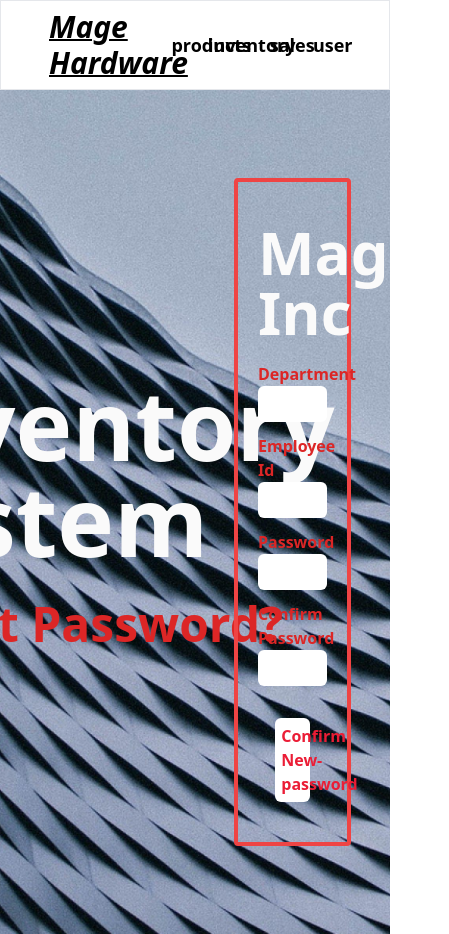
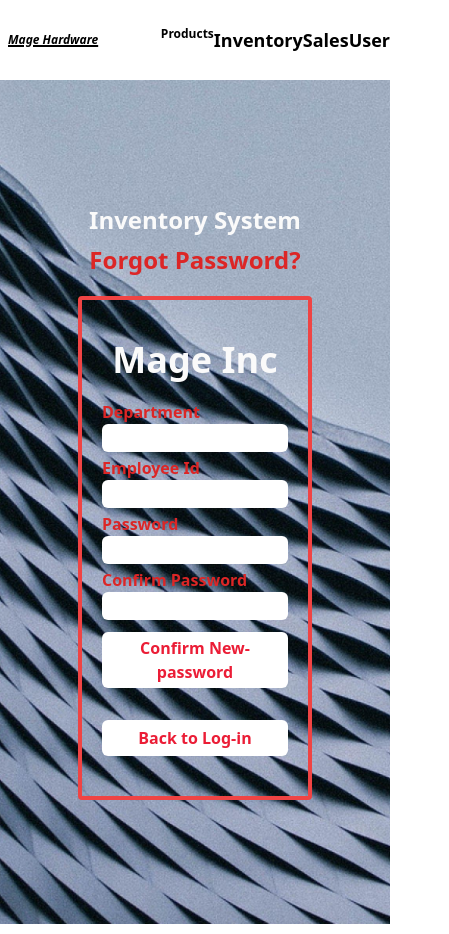
Before and after one commit to JoshuaMage/Inventory-System-Mage, a SvelteKit app: page /forgotpassword in a window 390 px wide. Shown: the whole page, 449 px wide, since content can reach past the window. Built offline with nearby package versions, Linux system fonts and the light colour scheme; no server answers.

Commit message:
product responsiwte for mobile

```diff
--- a/src/routes/+layout.svelte
+++ b/src/routes/+layout.svelte
@@ -19,25 +19,9 @@
 			!authenticated &&
 			!['/', '/ForgotPassword', '/CreateAccount'].includes($page.url.pathname)
 		) {
-			// Handle redirection or logic here
 		}
 
-		// const domain = 'example.com'; // Example domain
 		loading = true;
-
-		// fetch(`/punycode?domain=${domain}`)
-		// 	.then((response) => {
-		// 		if (!response.ok) throw new Error('Network response was not ok');
-		// 		return response.json();
-		// 	})
-		// 	.then((data) => {
-		// 		const punyEncoded = data.punyEncoded;
-		// 		console.log('Punycode encoded:', punyEncoded);
-		// 	})
-		// 	.catch((err) => console.error('Error fetching punycode:', err))
-		// 	.finally(() => {
-		// 		loading = false; // Reset loading state
-		// 	});
 	});
 
 	onDestroy(() => {
@@ -57,24 +41,25 @@
 	}
 
 	$: hideLayout = ['/', '/ForgotPassword', '/CreateAccount'].includes($page.url.pathname);
+
 </script>
 
 {#if !hideLayout}
-	<main class="border-b-gray-600 border-solid">
-		<nav class="border px-10 grid grid-cols-2 bg-white">
-			<div class="flex justify-self-start place-self-center">
+	<main class=" border-b-gray-600 border-solid">
+		<nav class="flex h-20 w-full md:px-10  bg-white">
+			<div class="justify-self-start place-self-center flex-1">
 				<h1
-					class="font-black text-3xl italic font-sans p-2 underline decoration-solid decoration-2"
+					class="font-black max-sm:text-xs md:text-3xl italic font-sans p-2 underline decoration-solid decoration-2"
 				>
 					Mage Hardware
 				</h1>
 			</div>
 
-			<div class="  place-content-center justify-self-end">
-				<div class="grid grid-cols-4 gap-2 text-center">
+			<div class=" place-content-center justify-self-end ">
+				<div class="flex md:gap-12 text-center">
 					<!-- Products Dropdown -->
-					<div class="relative group flex justify-center">
-						<a href="/product" class="font-bold text-lg font-sans text-center">products</a>
+					<div class="relative group flex justify-center hover:underline">
+						<a href="/product" class="font-bold max-sm:text-xs  md:text-lg font-sans text-center">Products</a>
 
 						<div
 							class="opacity-0 invisible absolute top-10 z-10 w-48 p-2 text-black bg-white rounded group-hover:opacity-100 group-hover:visible transition-all duration-300"
@@ -103,8 +88,8 @@
 					</div>
 
 					<!-- Inventory Dropdown -->
-					<div class="relative group flex justify-center">
-						<a href="/inventory" class="font-bold text-lg font-sans text-center">inventory</a>
+					<div class="relative group flex justify-center hover:underline">
+						<a href="/inventory" class="font-bold text-lg font-sans text-center">Inventory</a>
 
 						<div
 							class="opacity-0 invisible absolute top-10 z-10 p-2 w-48 text-black bg-white rounded group-hover:opacity-100 group-hover:visible transition-all duration-300"
@@ -138,8 +123,8 @@
 					</div>
 
 					<!-- Sales Dropdown -->
-					<div class="relative group flex justify-center">
-						<a href="/sales" class="font-bold text-lg font-sans text-center">sales</a>
+					<div class="relative group flex justify-center hover:underline">
+						<a href="/sales" class="font-bold text-lg font-sans text-center">Sales</a>
 
 						<div
 							class="opacity-0 invisible absolute top-10 z-10 p-2 w-48 text-black bg-white rounded group-hover:opacity-100 group-hover:visible transition-all duration-300"
@@ -163,8 +148,8 @@
 					</div>
 
 					<!-- User Dropdown -->
-					<div class="relative group flex justify-center">
-						<a href="/user" class="font-bold text-lg font-sans text-center">user</a>
+					<div class="relative group flex justify-center hover:underline-">
+						<a href="/user" class="font-bold text-lg font-sans text-center">User</a>
 
 						<div
 							class="opacity-0 invisible absolute top-10 z-10 p-2 w-40 text-black bg-white rounded group-hover:opacity-100 group-hover:visible transition-all duration-300"
--- a/src/routes/+page.svelte
+++ b/src/routes/+page.svelte
@@ -40,11 +40,9 @@
 		return 'Login failed. Please check your credentials and try again.';
 	}
 
-	const details = () => 'sm:text-base md:text-xs 2xl:text-xl  font-bold';
-	const inputDetails = () =>
-		'sm:h-6 md:h-7 2xl:h-10 mb-3 text-stone-950 pl-3.5 font-bold rounded-md hover:shadow-lg hover:shadow-black';
-	const clickButton = () =>
-		'sm:w-9/12 2xl:w-full sm:font-semibold md:font-bold 2xl:font-extrabold sm:text-xs  2xl:text-lg sm:py-1 md:py-2 flex text-center rounded-md justify-center items-center bg-white hover:bg-paginationButton text-black hover:text-white  hover:shadow-lg hover:shadow-paginationButton';
+	const input = () =>
+		'h-7 px-3 md:h-9 mb-1 md:mb-3 text-stone-950 text-xs font-bold rounded-md hover:shadow-lg hover:shadow-black';
+	const labelCss = () => 'md:text-xl md:text-1.5xl font-bold';
 </script>
 
 {#each $LOGIN as login}
@@ -52,64 +50,59 @@
 		class="h-screen w-screen bg-login-image bg-cover bg-center bg-no-repeat flex justify-center place-content-center overflow-hidden"
 	>
 		<!-- First Container -->
-		<div class="container min-h-screen grid grid-cols-2 place-items-center overflow-hidden">
+		<div
+			class="container min-h-screen flex flex-col justify-center gap-y-3 md:grid md:grid-cols-2 place-items-center overflow-hidden"
+		>
 			<div class="text-neutral-50 flex flex-col">
-				<h1
-					class="2xl:text-7xl sm:text-3xl md:text-3xl sm:text-center font-bold xl:mb-8 sm:mb-1 md:mb-1"
+				<h1 class="text-2xl md:text-7xl font-bold mb-2 md:mb-8">{login.title}</h1>
+				<p
+					class="text-2xl md:text-3xl font-extrabold overflow-hidden whitespace-nowrap border-black typing-animation"
 				>
-					{login.title}
-				</h1>
-				<p
-					class="text-3xl font-extrabold overflow-hidden whitespace-nowrap border-black typing-animation"
-				>
-					<strong class="text-white text-4xl sm:text-xl md:text-2xl 2xl:text-4xl"
-						>{login.description}</strong
-					>
+					<strong class="text-white text-2xl md:text-4xl">{login.description}</strong>
 				</p>
 			</div>
 
 			<div
-				class="flex flex-col text-neutral-50 w-9/12 border-4 border-stone-50 sm:py-6 md:py-6 2xl:py-20 px-5 rounded hover:shadow-lg hover:shadow-white"
+				class="flex flex-col text-neutral-50 w-3/4 md:w-3/5 border-4 border-stone-50 py-10 px-5 rounded hover:shadow-lg hover:shadow-white"
 			>
-				<h2 class="sm:text-3xl md:text-3xl 2xl:text-6xl font-bold mb-5 text-center">
-					{login.company}
-				</h2>
+				<h2 class="text-4xl md:text-6xl font-bold mb-5 text-center">{login.company}</h2>
 
 				{#if errorMessage}
 					<p class="text-red-600 text-center mb-4 font-bold">{errorMessage}</p>
 				{/if}
 
 				<form class="flex flex-col" on:submit={onSubmit}>
-					<label for="name" class={details()}>{login.name}</label>
-					<input type="text" name="name" id="name" class={inputDetails()} required />
-					<label for="id" class={details()}>{login.id}</label>
-					<input type="number" name="id" id="id" class={inputDetails()} required />
-					<label for="password" class={details()}>{login.password}</label>
-					<input type="password" name="password" id="password" class={inputDetails()} required />
-				</form>
+					<label for="name" class={labelCss()}>{login.name}</label>
+					<input type="text" name="name" id="name" class={input()} required />
+					<label for="id" class={labelCss()}>{login.id}</label>
+					<input type="number" name="id" id="id" class={input()} required />
+					<label for="password" class={labelCss()}>{login.password}</label>
+					<input type="password" name="password" id="password" class={input()} required />
 
+					<!-- Submit Button -->
 					<div class="flex justify-center mt-5">
 						<button
-						class="sm:w-9/12 2xl:w-3/6 sm:font-semibold md:font-bold 2xl:font-extrabold sm:text-xs 2xl:text-lg sm:py-1 md:py-2 flex rounded-md justify-center items-center bg-white hover:bg-paginationButton text-black hover:text-white hover:shadow-lg hover:shadow-paginationButton"
+							class="w-3/4 p-1.5 md:w-3/6 font-bold flex rounded-md justify-center items-center md:py-2 bg-white hover:bg-paginationButton text-black hover:text-white hover:shadow-lg hover:shadow-paginationButton"
 							type="submit"
 						>
 							{login.login}
 						</button>
 					</div>
+				</form>
 
-				<!-- Additional Navigation -->
-				<nav class=" flex justify-center gap-3 mt-4">
-					<ul
-						class="sm:flex sm:flex-col 2xl:grid 2xl:grid-cols-2 justify-center items-center w-full m-0 gap-4"
+				<div class="flex max-sm:flex-col items-center gap-2 justify-center mt-5">
+					<button
+						class=" w-3/4 p-1.5 text-center rounded-md bg-white hover:bg-paginationButton text-black hover:text-white md:mt-5 md:py-2 font-bold flex justify-center items-center hover:shadow-lg hover:shadow-paginationButton"
 					>
-						<li class={clickButton()}>
 						<a href="/ForgotPassword">{login.forgotPassword}</a>
-						</li>
-						<li class={clickButton()}>
+					</button>
+
+					<button
+						class="w-3/4 text-center p-1.5 rounded-md bg-white hover:bg-paginationButton text-black hover:text-white md:mt-5 md:py-2 font-bold flex justify-center items-center hover:shadow-lg hover:shadow-paginationButton"
+					>
 						<a href="/CreateAccount">{login.createAccount}</a>
-						</li>
-					</ul>
-				</nav>
+					</button>
+				</div>
 			</div>
 		</div>
 	</main>
--- a/src/routes/createaccount/+page.svelte
+++ b/src/routes/createaccount/+page.svelte
@@ -33,55 +33,65 @@
 			console.log('Form is invalid');
 		}
 	}
+	const input = () =>
+		'h-7 px-3 md:h-9 mb-1 md:mb-3 text-stone-950 text-xs font-bold rounded-md hover:shadow-lg hover:shadow-black';
+	const labelCss = () => 'md:text-xl md:text-1.5xl font-bold';
 </script>
 
 <main
-	class="h-screen w-screen  bg-create-account bg-red bg-cover bg-center bg-no-repeat flex justify-center place-content-center"
+	class="h-screen w-screen  bg-create-account  bg-cover bg-center bg-no-repeat flex justify-center place-content-center"
 >
-	<div class="container min-h-screen grid grid-cols-2 place-items-center overflow-hidden">
+	<div class="container min-h-screen flex flex-col justify-center gap-y-3 md:grid md:grid-cols-2 place-items-center overflow-hidden">
 		<div class="text-white">
-			<h1 class="text-8xl font-bold mb-8">Create Account</h1>
-			<p class="text-5xl text-white font-extrabold">Sign up to start using the app.</p>
+			<h1 class="text-2xl text-center md:text-7xl font-bold mb-2 md:mb-8">Create Account</h1>
+			<p class="text-white text-2xl text-center md:text-5xl font-bold mb-2 md:mb-8d">Sign up to start using the app.</p>
 		</div>
+
 		<div
 			class="flex flex-col text-white w-3/5 border-4 border-white py-10 px-5 rounded hover:shadow-lg hover:shadow-white"
 		>
-			<h2 class="text-6xl font-bold mb-5 text-center text-white">Sign Up</h2>
-			<form class="flex flex-col justify-center" on:submit|preventDefault={onSubmit}>
-				<label for="id" class="text-white text-1.5xl font-bold">Employee-ID</label>
+			<h2 class="text-4xl md:text-6xl font-bold mb-5 text-center">Sign Up</h2>
+			<form class="flex flex-col" on:submit|preventDefault={onSubmit}>
+				<label for="id" class={labelCss()}>Employee-ID</label>
 				<input
 					type="number"
 					name="id"
 					id="id"
-					class="h-9 mb-3 text-stone-950 pl-3.5 font-bold rounded-md hover:shadow-lg hover:shadow-black"
+					class={input()}
 					bind:value={employeeId}
 					required
 				/>
-				<label for="name" class="text-white text-1.5xl font-bold">Employee-Name</label>
+				<label for="name" class={labelCss()}>Employee-Name</label>
 				<input
 					type="text"
 					name="name"
 					id="name"
-					class="h-9 mb-3 text-stone-950 pl-3.5 font-bold rounded-md hover:shadow-lg hover:shadow-black"
+					class={input()}
 					bind:value={employeeName}
 					required
 				/>
-				<label for="password" class="text-white text-1.5xl font-bold">Password</label>
+				<label for="password" class={labelCss()}>Password</label>
 				<input
 					type="password"
 					name="password"
 					id="password"
-					class="h-9 mb-3 text-stone-950 pl-3.5 font-bold rounded-md hover:shadow-lg hover:shadow-black"
+					class={input()}
 					bind:value={password}
 					required
 				/>
-				<div class="flex justify-center mt-5">
+				<div class="flex flex-col items-center gap-y-3 justify-center mt-5 ">
 					<button
 						class="w-3/4 flex justify-center items-center rounded-md bg-orange hover:bg-orange-500 text-white hover:text-orange hover:bg-white p-1.5 font-bold hover:shadow-lg hover:shadow-orange"
 						type="submit"
 					>
 						Create Account
 					</button>
+					<button
+						class="w-3/4 flex justify-center items-center rounded-md bg-orange hover:bg-orange-500 text-white hover:text-orange hover:bg-white p-1.5 font-bold hover:shadow-lg hover:shadow-orange"
+						type="submit"
+					>
+						<a href="/">Back to Log-in</a>
+					</button>
 				</div>
 			</form>
 		</div>
--- a/src/routes/forgotpassword/+page.svelte
+++ b/src/routes/forgotpassword/+page.svelte
@@ -4,7 +4,6 @@
 	import { goto } from '$app/navigation';
 
 	import { FORGOTPASSWORD } from '$lib/userLogin.js';
-
 
 	let email = '';
 
@@ -28,67 +27,58 @@ async function onSubmit(event) {
 			console.log('Form is invalid');
 		}
 	}
+	const input = () =>
+		'h-7 px-3 md:h-9 mb-1 md:mb-3 text-stone-950 text-xs font-bold rounded-md hover:shadow-lg hover:shadow-black';
+	const labelCss = () => 'text-red-600 md:text-xl md:text-1.5xl font-bold';
 </script>
-
 
 {#each $FORGOTPASSWORD as forgotPassword}
 	<main
 		class="h-screen w-screen bg-forgot-password bg-cover bg-center bg-no-repeat flex justify-center place-content-center"
 	>
 		<!-- First Container -->
-		<div class="container  min-h-screen grid grid-cols-2 place-items-center overflow-hidden">
+		<div
+			class="container min-h-screen flex flex-col justify-center gap-y-3 md:grid md:grid-cols-2 place-items-center overflow-hidden"
+		>
 			<div class="text-neutral-50">
-				<h1 class="text-8xl font-bold mb-8">{forgotPassword.title}</h1>
-				<p class="text-5xl text-red-600 font-extrabold">{forgotPassword.description}</p>
+				<h1 class="text-2xl text-center md:text-7xl font-bold mb-2 md:mb-8">
+					{forgotPassword.title}
+				</h1>
+				<p class=" text-red-600 text-2xl text-center md:text-7xl font-bold mb-2 md:mb-8d">
+					{forgotPassword.description}
+				</p>
 			</div>
 
-			<div class="flex flex-col text-neutral-50 w-3/5 border-4 border-red-500 py-10 px-5 rounded   hover:shadow-lg hover:shadow-red-950">
-				<h2 class="text-6xl font-bold mb-5 text-center">{forgotPassword.company}</h2>
+			<div
+				class="flex flex-col text-neutral-50 w-3/5 border-4 border-red-500 py-10 px-5 rounded hover:shadow-lg hover:shadow-red-950"
+			>
+				<h2 class="text-4xl md:text-6xl font-bold mb-5 text-center">{forgotPassword.company}</h2>
 
 				<!-- Form Container -->
 
 				<form action="" class="flex flex-col justify-center" on:submit|preventDefault={onSubmit}>
-					<label for="name" class="text-red-600 text-1.5xl font-bold">{forgotPassword.name}</label>
-					<input
-						type="text"
-						name="name"
-						id="name"
-						class="h-9 mb-3 text-stone-950 pl-3.5 font-bold  rounded-md hover:shadow-lg hover:shadow-black"
-						required
-					/>
-					<label for="id" class="text-red-600 text-1.5xl font-bold">{forgotPassword.id}</label>
-					<input
-						type="number"
-						name="id"
-						id="id"
-						class="h-9 mb-3 text-stone-950 pl-3.5 font-bold  rounded-md hover:shadow-lg hover:shadow-black"
-						required
-					/>
-					<label for="password" class="text-red-600 text-1.5xl font-bold ">{forgotPassword.password}</label>
-					<input
-						type="password"
-						name="password"
-						id="password"
-						class="h-9 mb-3 text-stone-950 pl-3.5 font-bold  rounded-md hover:shadow-lg hover:shadow-black"
-						required
-					/>
-					<label for="password" class="text-red-600 text-1.5xl font-bold">{forgotPassword.confirmPassword}</label
-					>
-					<input
-						type="password"
-						name="password"
-						id="password"
-						class="h-9 mb-3 text-stone-950 pl-3.5 font-bold  rounded-md hover:shadow-lg hover:shadow-black"
-						required
-					/>
+					<label for="name" class={labelCss()}>{forgotPassword.name}</label>
+					<input type="text" name="name" id="name" class={input()} required />
+					<label for="id" class={labelCss()}>{forgotPassword.id}</label>
+					<input type="number" name="id" id="id" class={input()} required />
+					<label for="password" class={labelCss()}>{forgotPassword.password}</label>
+					<input type="password" name="password" id="password" class={input()} required />
+					<label for="password" class={labelCss()}>{forgotPassword.confirmPassword}</label>
+					<input type="password" name="password" id="password" class={input()} required />
 					<!-- Button forgotpassword -->
-
 				</form>
 
-				<div class="flex justify-center">
+				<div class="flex flex-col items-center gap-y-3 justify-center md:mt-5">
 					<button
-						class=" w-2/4  p-1.5 mt-5 font-bold text-center rounded-md bg-white hover:bg-pureRed text-pureRed hover:text-white  hover:shadow-lg hover:shadow-pureRed"
+						class=" max-sm:w-full w-3/4 py-1 md:p-1.5 mt-2 font-bold text-center rounded-md bg-white hover:bg-pureRed text-pureRed hover:text-white hover:shadow-lg hover:shadow-pureRed"
+
 						>{forgotPassword.createAccount}</button
+					>
+
+					<button
+						class="max-sm:w-full w-3/4 p-1.5 mt-5 font-bold text-center rounded-md bg-white hover:bg-pureRed text-pureRed hover:text-white hover:shadow-lg hover:shadow-pureRed"
+					>
+						<a href="/">Back to Log-in</a></button
 					>
 				</div>
 			</div>
```
Lines whose indentation alone changed are shown as unchanged.
